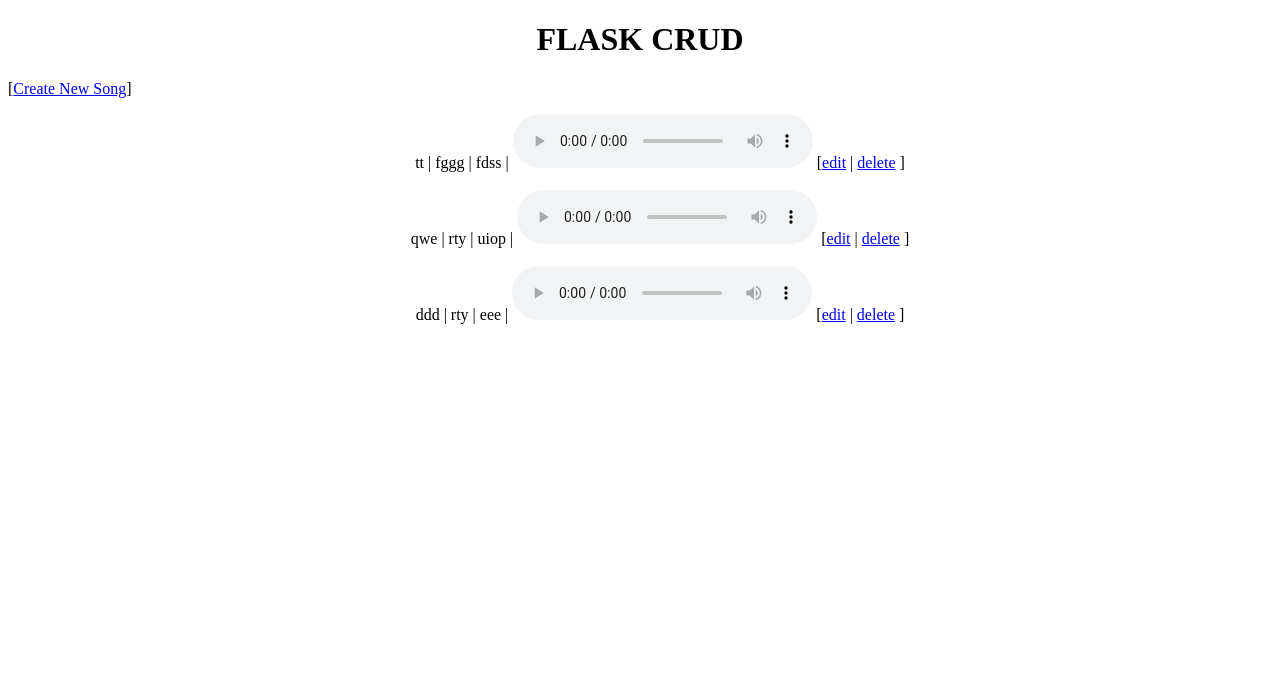
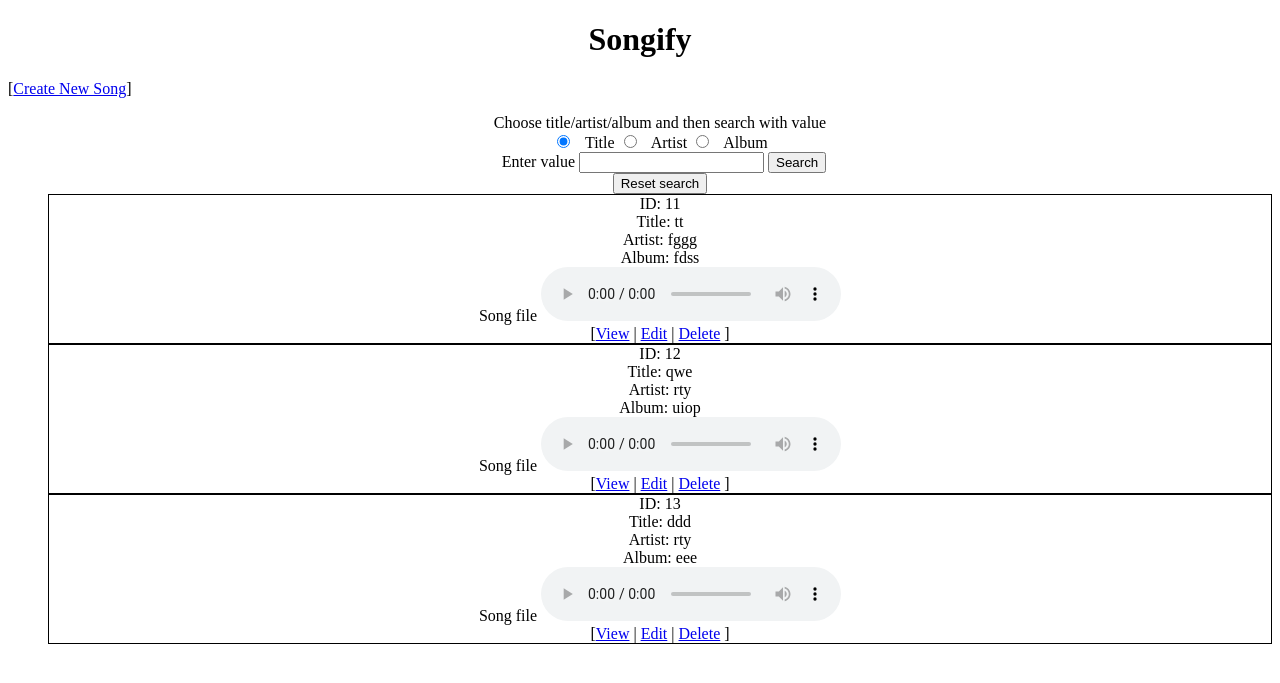
Before and after one commit to krunalmk/Songify, a Flask app: page / in a window 1280 px wide. Shown: the top 683 px of the page. Run offline with Flask 2, Linux system fonts and the light colour scheme; data comes from the database, SQL or seed files in the repository; both versions use the stored data as it was after the commit.

Commit message:
Create, read, update, delete songs done. New page for viewing song info ( also listen) from anywhere.

```diff
--- a/app.py
+++ b/app.py
@@ -16,6 +16,21 @@ cursor = conn.cursor()
 @app.route("/song/create")
 def create():
     return render_template('create.html')
+
+
+@app.route("/song/search", methods=["POST"])
+def search():
+    if request.form["search"]:
+        songs = []
+        attribute = request.form['attribute']
+        attributeValue = request.form['attributeValue']
+        sqlQuery = "SELECT * FROM songs WHERE {}='{}'".format(attribute,attributeValue)
+        print("TTTTTTTTT", sqlQuery)
+        if cursor.execute(sqlQuery):
+            songs = cursor.fetchall()
+        else:
+            songs = []
+        return render_template('index.html', songs=songs)
 
 
 @app.route("/song/createnew", methods=['POST'])
@@ -46,6 +61,14 @@ def edit(id):
     cursor.execute(sqlQuery)
     row = cursor.fetchone()
     return render_template('edit.html', song=row)
+
+
+@app.route("/song/view/<int:id>")
+def view(id):
+    sqlQuery = "SELECT * FROM songs WHERE id={}".format(id)
+    cursor.execute(sqlQuery)
+    row = cursor.fetchone()
+    return render_template('view.html', song=row)
 
 
 @app.route("/song/delete/<int:id>")
@@ -83,18 +106,12 @@ def home():
     rows = []
     #fetch 'songs'
     cursor.execute("SELECT * FROM songs")
-    rows = cursor.fetchall()
+    songs = cursor.fetchall()
 
-    for eachRow in rows:
-        # eachRow[4] = str(eachRow[4])
-        eachRow = [eachRow[1],eachRow[2],eachRow[3],str(eachRow[4])]
-        print(eachRow)
-    #     # eachRow[4] = eachRow[4].encode('ascii')  # str
-    #     # eachRow[4] = base64.b64decode(eachRow[4])  # bytes
-    #     eachRow[4] = base64.b64decode(eachRow[4].decode('utf-8').read())  # bytes
-
-    return render_template('index.html', rows=rows)
-
+    for eachSong in songs:
+        eachSong = [eachSong[1],eachSong[2],eachSong[3],str(eachSong[4])]
+        print(eachSong)
+    return render_template('index.html', songs=songs)
 
 
 if __name__ == '__main__':
--- a/templates/create.html
+++ b/templates/create.html
@@ -1,7 +1,7 @@
 <html>
 
 <head>
-	<title> Flask CRUD </title>
+	<title> Songify </title>
 </head>
 
 <body>
--- a/templates/edit.html
+++ b/templates/edit.html
@@ -1,6 +1,6 @@
 <html>
 	<head>
-		<title> FLASK CURD </title>
+		<title> Songify </title>
 	</head>
 
 	<body>
--- a/templates/general.css
+++ /dev/null
@@ -1,3 +0,0 @@
-label,input,div,audio{
-    display: block;
-}
--- a/templates/index.html
+++ b/templates/index.html
@@ -1,19 +1,62 @@
 <!DOCTYPE html>
 <html>
+
 <head>
-		<title> Flask CRUD </title>
+	<title> Songify </title>
 </head>
 
 <body>
 
-		<h1 align="center">FLASK CRUD</h1> [<a href="/song/create">Create New Song</a>]
+	<h1 align="center">Songify</h1> [<a href="/song/create">Create New Song</a>]
 	<ul align="center" style="list-style:none">
-			{% for row in rows %}
-			<li>{{ row[1]  }} | {{ row[2]  }} | {{ row[3] }} | <audio controls src="{{ url_for('static',filename=row[4]) }}" type="audio/mp3"></audio> [<a href="/song/edit/{{ row[0] }}">edit</a> | <a href="/song/delete/{{ row[0] }}">delete</a> ]</li><br>
 
+		<form method="POST" action="/song/search">
+			Choose title/artist/album and then search with value
+			<br>
+			<input type="radio" id="attribute" name="attribute" value="title" checked>
+			  <label for="attribute">Title</label>
+			<input type="radio" id="attribute" name="attribute" value="artist">
+			  <label for="attribute">Artist</label>
+			<input type="radio" id="attribute" name="attribute" value="album">
+			  <label for="attribute">Album</label>
+			<br>
+
+			  <label for="attribute">Enter value</label>
+			<input type="text" id="attributeValue" name="attributeValue">
+
+			<button type="submit" name='search' value="Search">Search</button>
+		</form>
+		<a href="/"><button >Reset search</button></a>
+
+		{% for song in songs %}
+		<div style="border:1px solid black;">
+
+			<label>ID</label>:
+			<span>{{ song[0] }}</span>
+			<br>
+
+			<label>Title</label>:
+			<span>{{ song[1] }}</span>
+			<br>
+
+			<label>Artist</label>:
+			<span>{{ song[2] }}</span>
+			<br>
+
+			<label>Album</label>:
+			<span>{{ song[3] }}</span>
+			<br>
+
+			<label>Song file</label>
+			<audio controls src="{{ url_for('static',filename=song[4]) }}" type="audio/mp3"></audio>
+			<br>
+			[<a href="/song/view/{{ song[0] }}">View</a> | <a href="/song/edit/{{ song[0] }}">Edit</a> |
+				<a href="/song/delete/{{ song[0] }}">Delete</a> ]
+			<br>
+		</div>
 		{% endfor %}
+
 	</ul>
-
 
 </body>
 
```
Also changed, not shown: templates/view.html (added, +35 -0 lines), musicDB.db, 3 other files. Lines whose indentation alone changed are shown as unchanged.
